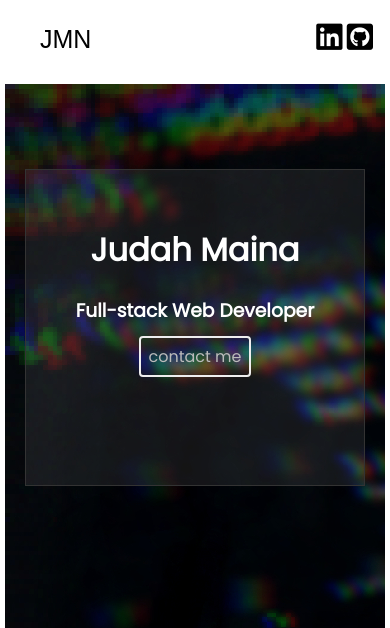
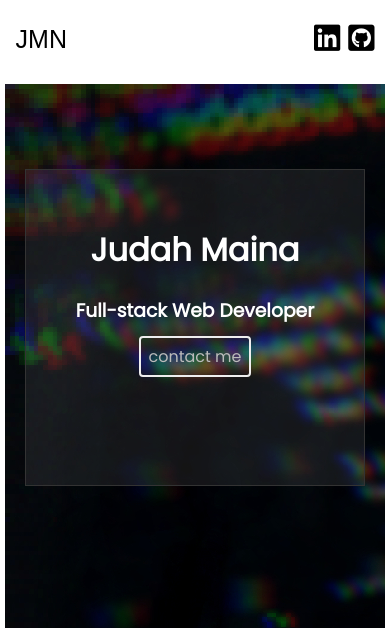
Before and after one commit to JayKowski/folio, a PHP site: page / in a window 390 px wide. Shown: the top 628 px of the page. Run offline with PHP 8.4, Linux system fonts and the light colour scheme; some libraries are stand-ins or nearby versions.

Commit message:
changed navbar mobile view styling

```diff
--- a/css/styles.css
+++ b/css/styles.css
@@ -25,6 +25,12 @@ a{
 
 /*Navbar*/
 
+.navbar {
+    display: flex;
+    align-items: center;
+    justify-content: center;
+}
+
 .navbar .logo{
     font-family: fantasy;
     font-size: 25px;
@@ -38,6 +44,7 @@ a{
 
 .navbar .nav-links{
     margin: 0 24%;
+    padding: 0;
     text-transform: uppercase;
     font-family: 'Nunito',
     sans-serif;
@@ -54,9 +61,8 @@ a{
 }
 
 .navbar .media{
-    float: right;
-    margin-right: 17px;
-    margin-top: 35px;
+    margin: 0;
+    font-size: 30px;
 }
 
 /* name */
@@ -364,12 +370,22 @@ footer li{
 /* Media Querries */
 
 @media only screen and (max-width: 600px) {
-     .navbar .nav-links{
+    .navbar {
+        justify-content: space-between;
+        width: 92%;
+        margin: auto;
+    }
+
+    .navbar .logo {
+        padding: 0;
+    }
+
+    .navbar .nav-links {
         display: none;
     }
 
     .navbar .media{
-        margin-top: 22px;
+        /* margin-top: 22px; */
     }
     .navbar .deets{
         width: 100%;
```
